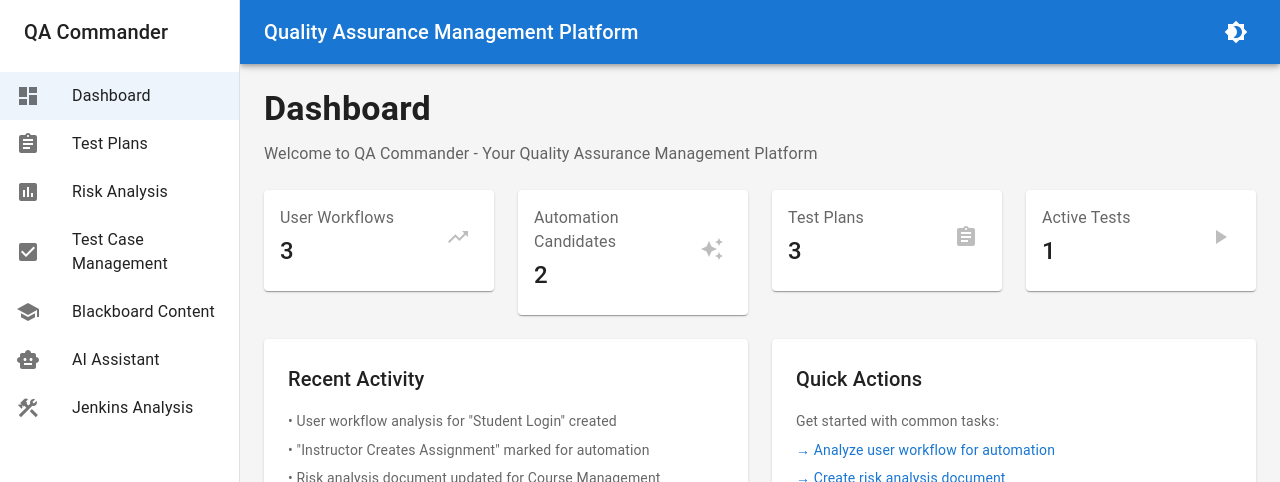
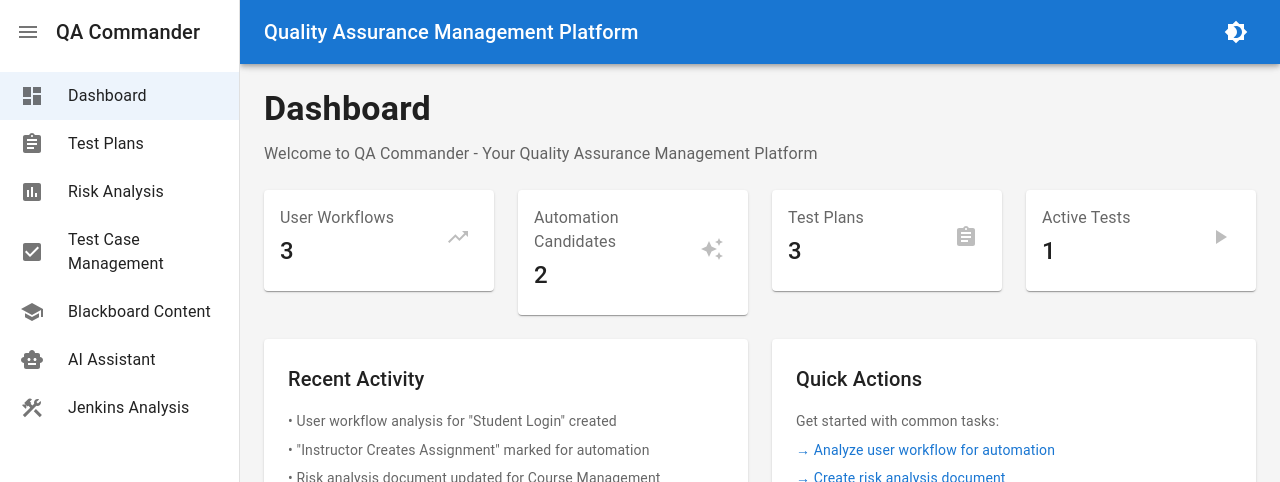
Before and after one commit to ShannonH/qa-commander-poc, a React (Vite) app: page / in a window 1280 px wide. Shown: the top 482 px of the page. Built offline with nearby package versions, Linux system fonts and the light colour scheme.

Commit message:
Add collapsible navigation drawer to improve UI/UX

```diff
--- a/src/components/Layout.tsx
+++ b/src/components/Layout.tsx
@@ -38,9 +38,11 @@
 import { ColorModeContext } from '../App';
 
 const drawerWidth = 240;
+const collapsedDrawerWidth = 56;
 
 const Layout: React.FC = () => {
     const [mobileOpen, setMobileOpen] = useState(false);
+    const [collapsed, setCollapsed] = useState(false);
     const theme = useTheme();
     const isMobile = useMediaQuery(theme.breakpoints.down('md'));
     const navigate = useNavigate();
@@ -49,6 +51,10 @@
 
     const handleDrawerToggle = () => {
         setMobileOpen(!mobileOpen);
+    };
+
+    const handleCollapseToggle = () => {
+        setCollapsed((prev) => !prev);
     };
 
     const menuItems = [
@@ -70,20 +76,38 @@
 
     const drawer = (
         <div>
-      <Toolbar>
-        <Typography variant="h6" noWrap component="div">
+            <Toolbar sx={{ justifyContent: collapsed ? 'center' : 'flex-start', px: [1] }}>
+                <IconButton onClick={handleCollapseToggle} aria-label={collapsed ? 'Expand drawer' : 'Collapse drawer'}>
+                    {collapsed ? <MenuIcon /> : <MenuIcon sx={{ transform: 'rotate(180deg)' }} />}
+                </IconButton>
+                {!collapsed && (
+                    <Typography variant="h6" noWrap component="div" sx={{ ml: 1 }}>
                         QA Commander
                     </Typography>
+                )}
             </Toolbar>
             <List>
                 {menuItems.map((item) => (
-          <ListItem key={item.text} disablePadding>
+                    <ListItem key={item.text} disablePadding sx={{ display: 'block' }}>
                         <ListItemButton
                             selected={location.pathname === item.path}
                             onClick={() => handleNavigation(item.path)}
+                            sx={{
+                                minHeight: 48,
+                                justifyContent: collapsed ? 'center' : 'initial',
+                                px: 2.5,
+                            }}
                         >
-              <ListItemIcon>{item.icon}</ListItemIcon>
-              <ListItemText primary={item.text} />
+                            <ListItemIcon
+                                sx={{
+                                    minWidth: 0,
+                                    mr: collapsed ? 'auto' : 3,
+                                    justifyContent: 'center',
+                                }}
+                            >
+                                {item.icon}
+                            </ListItemIcon>
+                            {!collapsed && <ListItemText primary={item.text} />}
                         </ListItemButton>
                     </ListItem>
                 ))}
@@ -126,8 +150,9 @@
             <AppBar
                 position="fixed"
                 sx={{
-          width: { md: `calc(100% - ${drawerWidth}px)` },
-          ml: { md: `${drawerWidth}px` },
+                    width: { md: `calc(100% - ${collapsed ? collapsedDrawerWidth : drawerWidth}px)` },
+                    ml: { md: `${collapsed ? collapsedDrawerWidth : drawerWidth}px` },
+                    transition: 'width 0.2s, margin-left 0.2s',
                 }}
             >
                 <Toolbar>
@@ -155,8 +180,9 @@
             </AppBar>
             <Box
                 component="nav"
-        sx={{ width: { md: drawerWidth }, flexShrink: { md: 0 } }}
+                sx={{ width: { md: collapsed ? collapsedDrawerWidth : drawerWidth }, flexShrink: { md: 0 } }}
                 aria-label="Main navigation"
+                aria-expanded={!collapsed}
             >
                 <Drawer
                     variant="temporary"
@@ -176,12 +202,21 @@
                     variant="permanent"
                     sx={{
                         display: { xs: 'none', md: 'block' },
-            '& .MuiDrawer-paper': { boxSizing: 'border-box', width: drawerWidth },
+                        '& .MuiDrawer-paper': {
+                            boxSizing: 'border-box',
+                            width: collapsed ? collapsedDrawerWidth : drawerWidth,
+                            transition: 'width 0.2s',
+                            overflowX: 'hidden',
+                        },
                     }}
                     open
                 >
                     {drawer}
                 </Drawer>
+            </Box>
+            {/* ARIA live region for announcing drawer state changes */}
+            <Box sx={{ position: 'absolute', width: 0, height: 0, overflow: 'hidden' }} aria-live="polite">
+                {collapsed ? 'Navigation drawer collapsed' : 'Navigation drawer expanded'}
             </Box>
             <Box
                 component="main"
@@ -189,7 +224,8 @@
                 sx={{
                     flexGrow: 1,
                     p: 3,
-          width: { md: `calc(100% - ${drawerWidth}px)` },
+                    width: { md: `calc(100% - ${collapsed ? collapsedDrawerWidth : drawerWidth}px)` },
+                    transition: 'width 0.2s',
                 }}
             >
                 <Toolbar />
```
Lines whose indentation alone changed are shown as unchanged.
